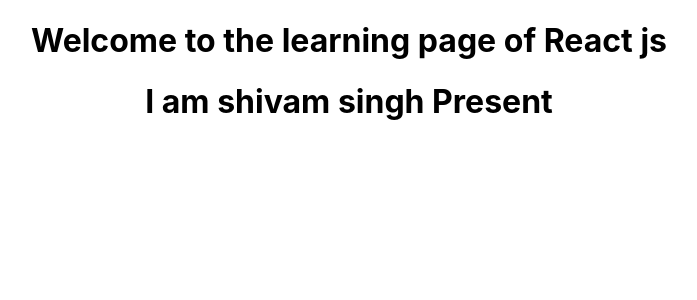
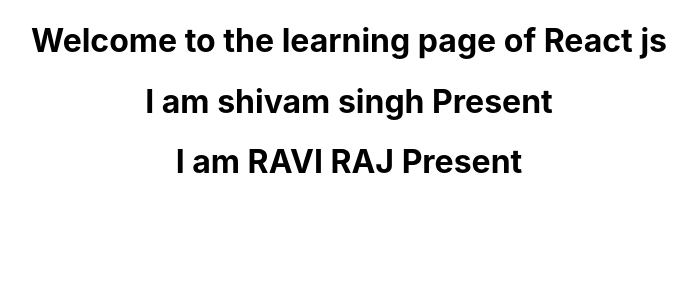
Before and after one commit to Kunwar-Abhishek-Singh/Spyder, a React (Create React App) app: page / in a window 1280 px wide. Shown: the top 300 px of the page, without its empty margins (291-988 px from the left). Built offline with nearby package versions, Linux system fonts and the light colour scheme.

Commit message:
ravi present

```diff
--- a/src/App.js
+++ b/src/App.js
@@ -5,6 +5,7 @@
     <div className="App">
       <h1>Welcome to the learning page of React js</h1>
       <h1>I am shivam singh Present</h1>
+      <h1>I am RAVI RAJ Present</h1>
     </div>
   );
 }
```
